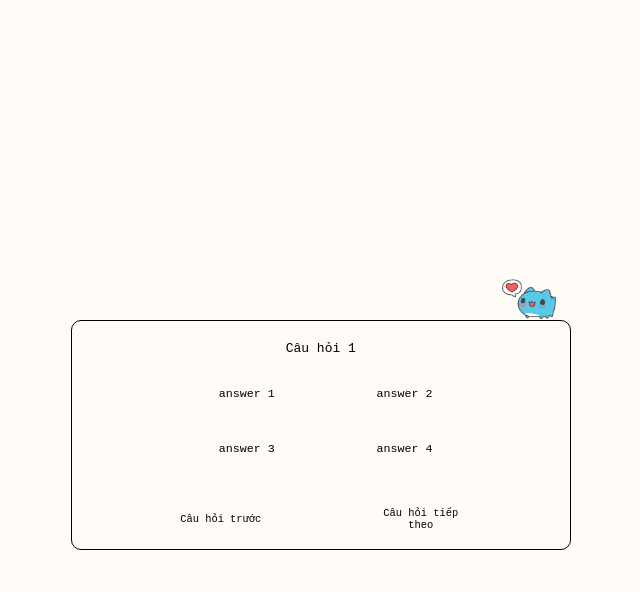
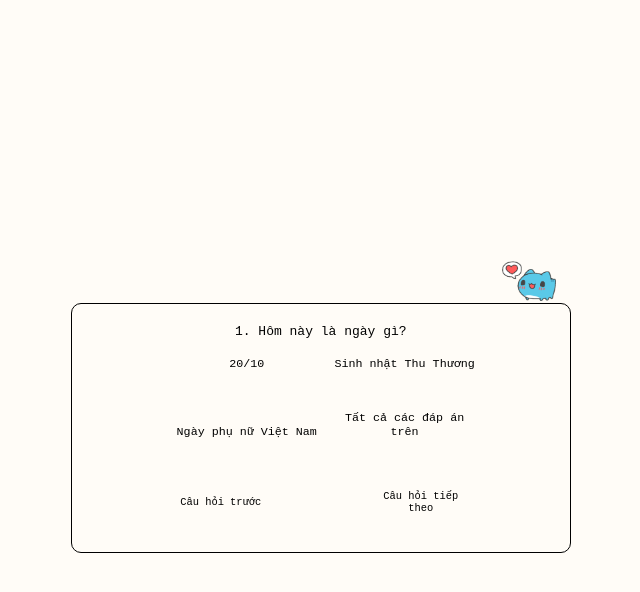
Before and after one commit to gnourt0307/quiz, a plain HTML site: page index.html in a window 1280 px wide. Both pictures are taken after a click on the button "gét gô". Shown: the whole page, without its empty margins (323-963 px from the left). Drawn offline with Linux system fonts and the light colour scheme.

Commit message:
Add files via upload

```diff
--- a/index.html
+++ b/index.html
@@ -5,7 +5,7 @@
     <meta charset="UTF-8">
     <link rel="stylesheet" href="styles.css">
     <title>Quiz</title>
-    <!-- hehe -->
+    <!-- thich Thuong qua troiiiii -->
 </head>
 <body>
     <p id = 'rotate' >Phiền Thương quay ngang điện thoại nhé :3</p>
@@ -18,10 +18,10 @@
             </div>
             <div class="answer_list">
                   <ul>
+                    <li class="answer "></li>
+                    <li class="answer " id="remove"></li>
                     <li class="answer padding"></li>
-                    <li class="answer padding" id="remove"></li>
-                    <li class="answer"></li>
-                    <li class="answer"></li>
+                    <li class="answer padding"></li>
                   </ul>
             </div>
             <p id ='critic'></p>
--- a/index.js
+++ b/index.js
@@ -1,73 +1,75 @@
 const questions = [
     {
-        title: 'Câu hỏi 1',
-        answers: ['answer 1', 'answer 2', 'answer 3', 'answer 4'],
-        correctAnswer: 1,
-        correctText: 'Chuan roi day',
-        incorrectText: 'Sai roi cu'
+        title: '1. Hôm này là ngày gì?',
+        answers: ['20/10', 'Sinh nhật Thu Thương', 'Ngày phụ nữ Việt Nam', 'Tất cả các đáp án trên'],
+        correctAnswer: 3,
+        correctText: 'Không gì chính xác hơn 👏👏',
+        incorrectText: 'Cũng đúng nhưng chưa có đủ'
     },
     {
-        title: 'Câu hỏi 2',
-        answers: ['answer 23423', 'answer 2', 'answer 3', 'answer 4'],
-        correctAnswer: 2,
-        correctText: 'Chuan roi day',
-        incorrectText: 'Sai roi cu'
+        title: '2. Hôm nay là 20-10, hỏi có tất cả bao nhiêu câu hỏi?',
+        answers: ['10 câu', '20 câu', '69 câu', 'cẹtu câu'],
+        correctAnswer: 0,
+        correctText: 'Ghê zậy bít luôn',
+        incorrectText: 'Thương thử lại đii',
+        incorrectText2: 'Thôi cũng tạm chấp nhận là đúng 😏 '
     },
     {
-        title: 'Câu hỏi 3',
-        answers: ['answer 5234523', 'answer 2', 'answer 3', 'answer 4'],
-        correctAnswer: 3,
-        correctText: 'Chuan roi day',
-        incorrectText: 'Sai roi cu'
+        title: '3. Tại sao Thương nên uống nước đầy đủ 💧💧',
+        answers: ['Vì tốt cho sức khỏe', 'Tốt cho da', 'Cản thiện lưu thông', 'Loại bỏ độc tố'],
+        correctAnswer: 0,
+        correctText: 'Cái nào cũng đúng thôi nên là uống nhiều lên 😠😠',
+        incorrectText: 'Cái nào cũng đúng thôi nên là uống nhiều lên 😠😠'
     },
     {
-        title: 'Câu hỏi 4',
-        answers: ['answer 234234', 'answer 2', 'answer 3', 'answer 4'],
-        correctAnswer: 3,
-        correctText: 'Chuan roi day',
-        incorrectText: 'Sai roi cu'
+        title: '4. Chấm điểm độ lười của chính mình',
+        answers: ['10/10', 'Siêu lười', 'Hơi lười', '🦥'],
+        correctAnswer: 0,
+        correctText: 'Đúng là đồ lười 😒😒😒',
+        incorrectText: 'Đúng là đồ lười 😒😒😒'
     },
     {
-        title: 'Câu hỏi 5',
-        answers: ['answer asdf', 'answer 2', 'answer 3', 'answer 4'],
-        correctAnswer: 3,
-        correctText: 'Chuan roi day',
-        incorrectText: 'Sai roi cu'
+        title: '5. Tại sao Thương toàn đi bắt nạt trẻ con zậy',
+        answers: ['Vì chúng nó dễ lừa', 'Vì mình là người xấu', 'Vì mình thít', 'Vì zui'],
+        correctAnswer: 1,
+        correctText: 'Không hiểu sao bạn lại chơi với người xấu 😒',
+        incorrectText: 'Quá là tồi',
+        incorrectText2: 'Mình zui nó bùn 🙄'
     },
     {
-        title: 'Câu hỏi 6',
-        answers: ['answer 32432', 'answer 2', 'answer 3', 'answer 4'],
-        correctAnswer: 3,
-        correctText: 'Chuan roi day',
-        incorrectText: 'Sai roi cu'
+        title: '6. Mèo là loài Thương thích, hỏi Felis Catus là loài gì',
+        answers: ['Mèo', 'Chó', '🐧', '🐸'],
+        correctAnswer: 0,
+        correctText: 'Trời bít lun hả, giỏi quá zậy',
+        incorrectText: 'Sai gòi nha'
     },
     {
-        title: 'Câu hỏi 7',
-        answers: ['answer acvd', 'answer 2', 'answer 3', 'answer 4'],
-        correctAnswer: 3,
-        correctText: 'Chuan roi day',
-        incorrectText: 'Sai roi cu'
+        title: '7. Những đồ ăn Thương thích nhất là',
+        answers: ['Cái này bạn không biết thật', 'Nên là tí ra nhắn cho bạn đi', 'Đồ ngọt, nước... của hãng nào lun', 'Để bạn còn bít'],
+        correctAnswer: 0,
+        correctText: '',
+        incorrectText: ''
     },
     {
-        title: 'Câu hỏi 8',
-        answers: ['answer ascv', 'answer 2', 'answer 3', 'answer 4'],
-        correctAnswer: 3,
-        correctText: 'Chuan roi day',
-        incorrectText: 'Sai roi cu'
+        title: '8. Top những điều sai trái Thương đã làm với bạn',
+        answers: ['...', '...', '...', '...'],
+        correctAnswer: 0,
+        correctText: 'Đúng rồi làm gì có, điều duy nhất Thương sai là: sai gính >:3',
+        incorrectText: 'Đúng rồi làm gì có, điều duy nhất Thương sai là: sai gính >:3'
     },
     {
-        title: 'Câu hỏi 9',
-        answers: ['answer asdf', 'answer 2', 'answer 3', 'answer 4'],
-        correctAnswer: 3,
-        correctText: 'Chuan roi day',
-        incorrectText: 'Sai roi cu'
+        title: '9. Tại sao Thương lại đáng iu như zậy',
+        answers: ['...', '...', '...', '...'],
+        correctAnswer: 0,
+        correctText: 'ko có đáp án vì ko có cách nào diễn tả hết sự đáng iu ấyy >:)',
+        incorrectText: 'ko có đáp án vì ko có nào diễn tả hết sự đáng iu ấyy >:)'
     },
     {
-        title: 'Câu 10: Thương có ghét bạn không?',
+        title: '10. Thương có ghét bạn không? (bạn sẽ biết Thương chọn cái nào đó nha)',
         answers: ['Có','Không'],
         correctAnswer: 0,
         correctText: 'ok ban hieu roi :<',
-        incorrectText: 'Sai roi cu'
+        incorrectText: ''
     },
     {
         title: 'Chúc mừng Thương đã xuất sắc hoàn thành các câu hỏi của bạn',
@@ -117,8 +119,8 @@ nextQuestion.addEventListener('click',function(){
         preQuestion.style.marginTop = '0'
     }
 
-    if (questionElement.innerHTML == 'question 7'){
-        document.getElementById('rotate').innerHTML = 'Hehe'
+    if (questionElement.innerHTML == '10. Thương có ghét bạn không? (bạn sẽ biết Thương chọn cái nào đó nha)'){
+        document.getElementById('rotate').innerHTML = 'Bạn thích Thương nhiều lắm.'
     }
 
     else {
@@ -140,6 +142,12 @@ nextQuestion.addEventListener('click',function(){
                 element.style.width = 'fit-content'
                 element.style.height = 'fit-content'
                 element.style.padding = '0px'
+            }
+            else if(element.innerHTML == 'cẹtu câu'){
+                document.getElementById('critic').innerHTML = questions[i].incorrectText2
+            }
+            else if(element.innerHTML == 'Vì zui'){
+                document.getElementById('critic').innerHTML = questions[i].incorrectText2
             }
             else{
                 document.getElementById('critic').innerHTML = questions[i].incorrectText
@@ -178,8 +186,8 @@ preQuestion.addEventListener('click',function(){
         nextQuestion.style.display = 'block'
         preQuestion.style.marginTop = '0'
     }
-    if (questionElement.innerHTML == 'question 7'){
-        document.getElementById('rotate').innerHTML = 'Hehe'
+    if (questionElement.innerHTML == '10. Thương có ghét bạn không? (bạn sẽ biết Thương chọn cái nào đó nha)'){
+        document.getElementById('rotate').innerHTML = 'Bạn thích Thương nhiều lắm.'
     }
 
     else {
--- a/styles.css
+++ b/styles.css
@@ -10,7 +10,7 @@
     position: relative;
     width: 57.5px;
     height:42.5px;
-    top: -102px;
+    top: -120px;
     left: 460px;
 }
 
@@ -27,10 +27,10 @@
     border-radius: 10px;
     border-width: 1px;
     width: 500px;
-    height: 230px;
+    height: 250px;
     position: relative;
     right: 25px;
-    top: 35px;
+    top: 28px;
 }
 
 ul {
@@ -53,7 +53,7 @@ li{
 }
 
 .padding {
-    padding-bottom: 40px;
+    padding-top: 40px;
 }
 
 #rotate {
```
Also changed, not shown: cake.js (+30 -0 lines).
